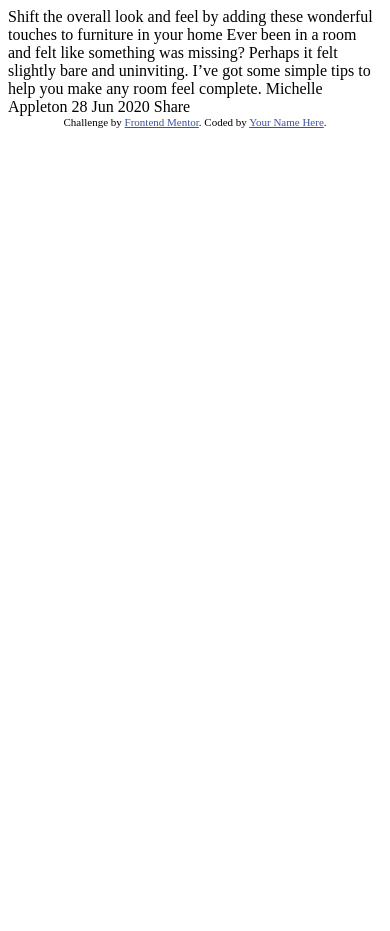
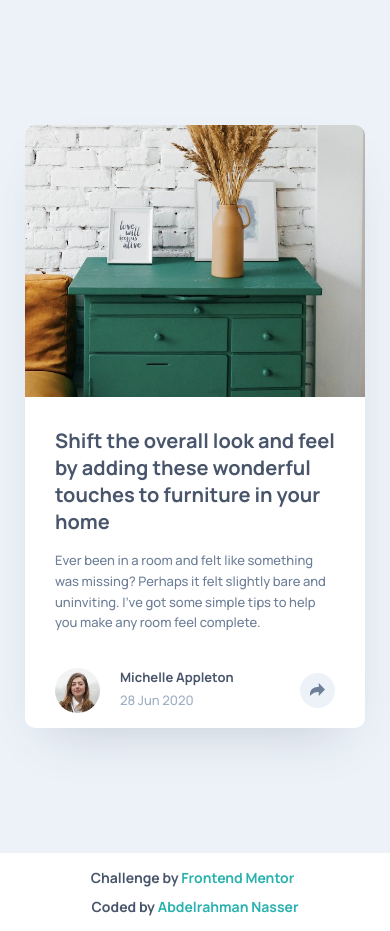
Before and after one commit to abdel-rahmandev/Article-Preview, a plain HTML site: page index.html in a window 390 px wide. Before the commit the page ends 844 px from the top, so only its background shows below. Drawn offline with Linux system fonts and the light colour scheme.

Commit message:
Challenge's Solution

```diff
--- /dev/null
+++ b/css/main.css
@@ -0,0 +1,217 @@
+* {
+  -moz-box-sizing: border-box;
+  -webkit-box-sizing: border-box;
+  box-sizing: border-box;
+  padding: 0px;
+  margin: 0px;
+  font-family: "Manrope", sans-serif;
+}
+main {
+  padding: 25px;
+  background-color: hsl(210, 46%, 95%);
+}
+.card {
+  width: 750px;
+  max-width: 100%;
+  display: flex;
+  margin: 200px auto;
+  background-color: #fff;
+  border-radius: 10px;
+  box-shadow: 0px 25px 50px -25px hsl(217deg 19% 35% / 25%);
+}
+.main-img {
+  width: 41%;
+  object-fit: cover;
+  object-position: left;
+  border-top-left-radius: 10px;
+  border-bottom-left-radius: 10px;
+}
+.card .content {
+  padding: 40px;
+  width: 60%;
+}
+h1 {
+  color: hsl(217, 19%, 35%);
+  font-weight: 700;
+  font-size: 20px;
+  margin-bottom: 15px;
+}
+p {
+  font-size: 13px;
+  font-weight: 500;
+  line-height: 1.6;
+  color: hsl(214, 17%, 51%);
+  margin-bottom: 20px;
+}
+.share-area {
+  display: flex;
+  position: relative;
+}
+.author-img {
+  width: 45px;
+  height: 45px;
+  border-radius: 50%;
+  margin-right: 20px;
+  z-index: 1;
+}
+.info {
+  display: flex;
+  flex-direction: column;
+  z-index: 1;
+}
+.name {
+  font-size: 13px;
+  font-weight: 700;
+  color: hsl(217, 19%, 35%);
+  margin-bottom: 5px;
+}
+.date {
+  font-size: 13px;
+  font-size: 500;
+  color: hsl(212, 23%, 69%);
+}
+.share-btn {
+  background-color: hsl(210, 46%, 95%);
+  width: 35px;
+  height: 35px;
+  margin-left: auto;
+  align-self: center;
+  border: none;
+  border-radius: 50%;
+  cursor: pointer;
+  position: relative;
+  right: 15px;
+  z-index: 3;
+  transition: 0.5s;
+}
+.share-btn.active {
+  background-color: hsl(214, 17%, 51%);
+}
+.share-btn.active img {
+  filter: brightness(3);
+}
+.social-share {
+  position: absolute;
+  display: flex;
+  align-items: center;
+  background-color: hsl(217, 19%, 35%);
+  padding: 15px 30px 10px;
+  border-radius: 10px;
+  z-index: 2;
+  right: -82px;
+  top: -65px;
+  box-shadow: 0px 10px 30px -15px hsl(217deg 19% 35%);
+  transition: 0.5s;
+  visibility: hidden;
+  opacity: 0;
+}
+.social-share.active {
+  visibility: visible;
+  opacity: 1;
+}
+.social-share::before {
+  content: "";
+  position: absolute;
+  border: 12px solid;
+  border-color: hsl(217, 19%, 35%) transparent transparent;
+  bottom: -24px;
+  left: 50%;
+  transform: translateX(-50%);
+}
+.social-share span:first-child {
+  color: hsl(212, 23%, 69%);
+  font-weight: 500;
+  font-size: 13px;
+  text-transform: uppercase;
+  letter-spacing: 5px;
+  margin-right: 15px;
+  margin-top: -5px;
+}
+.social-icons img {
+  cursor: pointer;
+}
+.social-icons img:not(:last-child) {
+  margin-right: 10px;
+}
+@media (max-width: 850px) {
+  .card {
+    flex-direction: column;
+    overflow: hidden;
+    margin: 100px auto;
+  }
+  .main-img {
+    width: 100%;
+    border-top-left-radius: 0px;
+    border-bottom-left-radius: 0px;
+  }
+  .card .content {
+    width: 100%;
+    padding: 0px;
+  }
+  h1 {
+    padding-top: 30px;
+  }
+  h1,
+  p {
+    padding-right: 30px;
+    padding-left: 30px;
+  }
+  .share-btn {
+    right: 0px;
+  }
+  .share-area {
+    padding: 15px 30px;
+    transition: 0.5s;
+  }
+  .share-area.active {
+    background-color: #48556a;
+  }
+  .share-area.active .info,
+  .share-area.active .author-img {
+    visibility: hidden;
+  }
+  .social-share {
+    right: auto;
+    left: 0px;
+    top: 0px;
+    padding: 25px 30px;
+    background-color: transparent;
+  }
+  .social-share::before {
+    display: none;
+  }
+}
+/* Footer */
+footer {
+  text-align: center;
+  min-height: 50px;
+  padding: 10px;
+  display: flex;
+  align-items: center;
+}
+footer .content {
+  display: flex;
+  align-items: center;
+  justify-content: space-evenly;
+  flex-wrap: wrap;
+  max-width: 500px;
+  margin: 0 auto;
+  font-weight: bold;
+  font-size: 14px;
+}
+footer span {
+  padding: 5px;
+  color: hsl(217, 19%, 35%);
+}
+footer span:first-child {
+  margin-left: -5px;
+}
+footer a {
+  color: hsl(179, 62%, 43%);
+  text-decoration: none;
+  transition: 0.3s;
+}
+footer a:hover {
+  text-decoration: underline;
+  color: hsl(179, 72%, 53%);
+}
--- a/index.html
+++ b/index.html
@@ -1,36 +1,83 @@
 <!DOCTYPE html>
 <html lang="en">
-<head>
-  <meta charset="UTF-8">
-  <meta name="viewport" content="width=device-width, initial-scale=1.0"> <!-- displays site properly based on user's device -->
+  <head>
+    <meta charset="UTF-8" />
+    <meta name="viewport" content="width=device-width, initial-scale=1.0" />
+    <!-- displays site properly based on user's device -->
 
-  <link rel="icon" type="image/png" sizes="32x32" href="./images/favicon-32x32.png">
+    <link
+      rel="icon"
+      type="image/png"
+      sizes="32x32"
+      href="./images/favicon-32x32.png"
+    />
+    <!-- Manrope Font -->
+    <link rel="preconnect" href="https://fonts.googleapis.com" />
+    <link rel="preconnect" href="https://fonts.gstatic.com" crossorigin />
+    <link
+      href="https://fonts.googleapis.com/css2?family=Manrope:wght@500;700&display=swap"
+      rel="stylesheet"
+    />
+    <!-- Main Style -->
+    <link href="./css/main.css" rel="stylesheet" />
+    <title>Frontend Mentor | Article preview component</title>
+  </head>
 
-  <title>Frontend Mentor | Article preview component</title>
-
-  <!-- Feel free to remove these styles or customise in your own stylesheet 👍 -->
-  <style>
-    .attribution { font-size: 11px; text-align: center; }
-    .attribution a { color: hsl(228, 45%, 44%); }
-  </style>
-</head>
-<body>
-
-  Shift the overall look and feel by adding these wonderful
-  touches to furniture in your home
-
-  Ever been in a room and felt like something was missing? Perhaps
-  it felt slightly bare and uninviting. I’ve got some simple tips
-  to help you make any room feel complete.
-
-  Michelle Appleton
-  28 Jun 2020
-
-  Share
-
-  <div class="attribution">
-    Challenge by <a href="https://www.frontendmentor.io?ref=challenge" target="_blank">Frontend Mentor</a>.
-    Coded by <a href="#">Your Name Here</a>.
-  </div>
-</body>
+  <body>
+    <main>
+      <div class="card">
+        <img class="main-img" src="./images/drawers.jpg" alt="" />
+        <div class="content">
+          <h1>
+            Shift the overall look and feel by adding these wonderful touches to
+            furniture in your home
+          </h1>
+          <p>
+            Ever been in a room and felt like something was missing? Perhaps it
+            felt slightly bare and uninviting. I’ve got some simple tips to help
+            you make any room feel complete.
+          </p>
+          <div class="share-area">
+            <img
+              class="author-img"
+              src="./images/avatar-michelle.jpg"
+              alt="Michelle Appleton"
+            />
+            <div class="info">
+              <span class="name">Michelle Appleton</span>
+              <span class="date">28 Jun 2020</span>
+            </div>
+            <button class="share-btn">
+              <img src="./images/icon-share.svg" alt="" />
+            </button>
+            <div class="social-share">
+              <span>Share</span>
+              <span class="social-icons">
+                <img src="./images/icon-facebook.svg" alt="Facebook Icon" />
+                <img src="./images/icon-twitter.svg" alt="Twitter Icon" />
+                <img src="./images/icon-pinterest.svg" alt="Pinterest Icon" />
+              </span>
+            </div>
+          </div>
+        </div>
+      </div>
+    </main>
+    <footer>
+      <div class="content">
+        <span
+          >Challenge by
+          <a href="https://www.frontendmentor.io?ref=challenge" target="_blank"
+            >Frontend Mentor</a
+          ></span
+        >
+        <span
+          >Coded by
+          <a href="https://github.com/abdel-rahmandev"
+            >Abdelrahman Nasser</a
+          ></span
+        >
+      </div>
+    </footer>
+    <script src="./js/main.js"></script>
+  </body>
 </html>
--- /dev/null
+++ b/js/main.js
@@ -0,0 +1,8 @@
+let shareBtn = document.querySelector(".share-btn");
+let socialShare = document.querySelector(".social-share");
+let shareArea = document.querySelector(".share-area");
+shareBtn.onclick = () => {
+  shareBtn.classList.toggle("active");
+  socialShare.classList.toggle("active");
+  shareArea.classList.toggle("active");
+};
```
